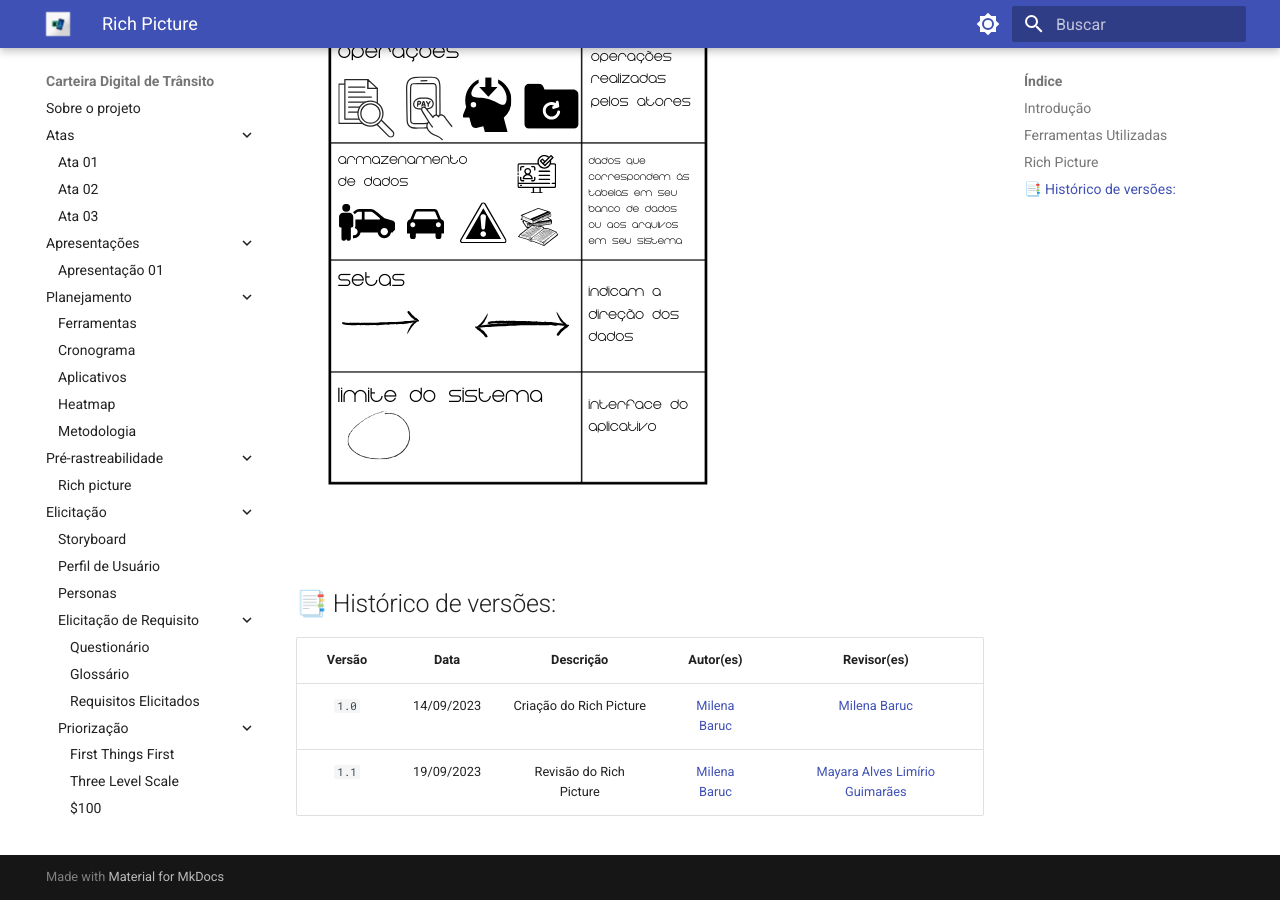
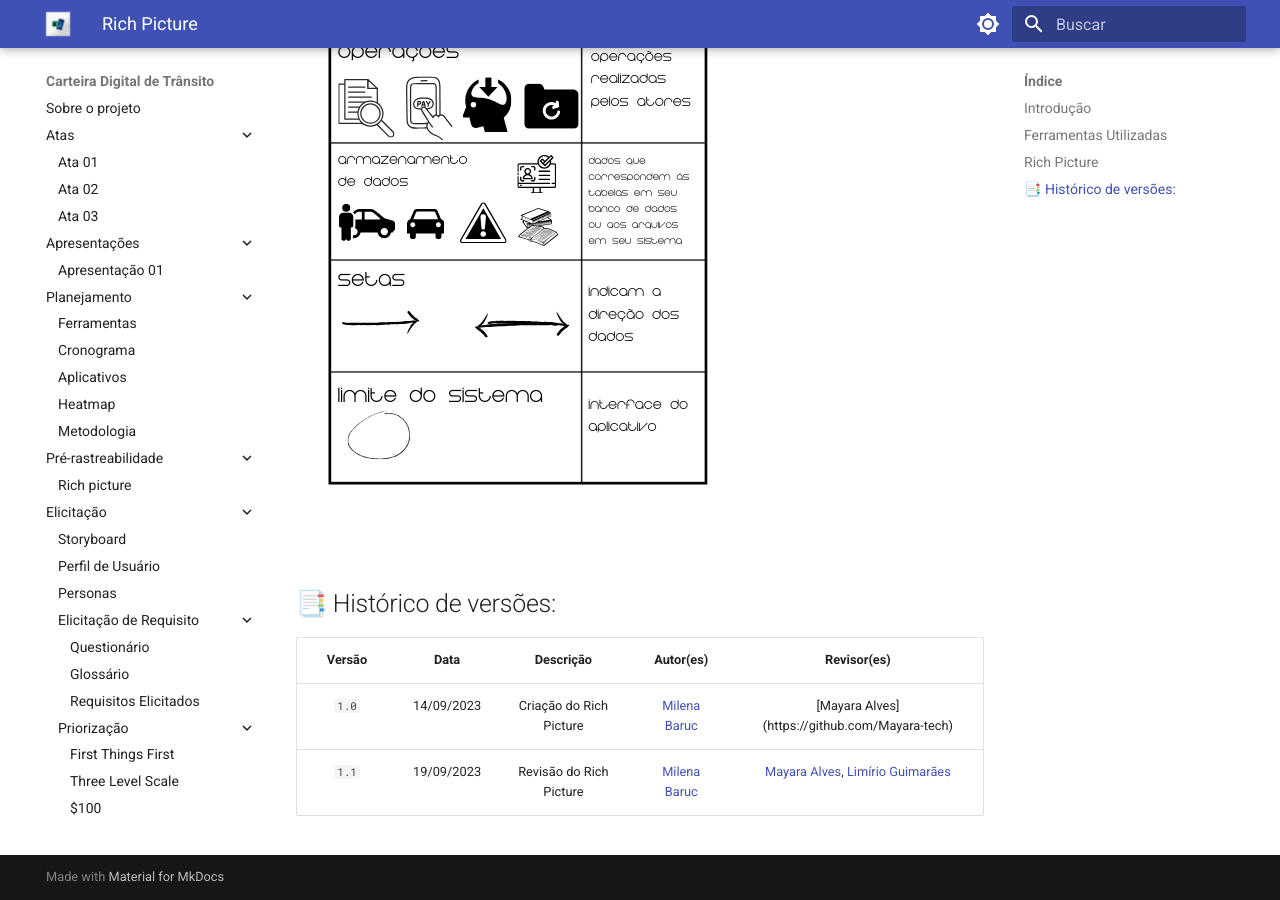
Before and after one commit to Requisitos-de-Software/2023.2-Carteira_Digital_de_Transito, an MkDocs documentation site: the page built from docs/pré-rastreabilidade/rich picture.md, in a window 1280 px wide and 900 px high, scrolled down 1583 px. Built offline with MkDocs 1.6.1 and Material for MkDocs 9.7.7, drawn with Linux system fonts in a browser that asks for light colours.

Commit message:
Update rich picture.md

```diff
--- a/docs/pré-rastreabilidade/rich picture.md
+++ b/docs/pré-rastreabilidade/rich picture.md
@@ -27,5 +27,5 @@ Um "Rich Picture" é uma representação visual que combina elementos gráficos
 
  Versão  |    Data    |                        Descrição                        |                                             Autor(es)                                             |                  Revisor(es)
  :-----: | :--------: | :-----------------------------------------------------: | :-----------------------------------------------------------------------------------------------: | :--------------------------------------------:
-  `1.0`  | 14/09/2023 |            Criação do Rich Picture            | [Milena Baruc](https://github.com/MilenaBaruc) | [Milena Baruc](https://github.com/MilenaBaruc)
-  `1.1`  | 19/09/2023 |            Revisão do Rich Picture            | [Milena Baruc](https://github.com/MilenaBaruc) | [Mayara Alves](https://github.com/Mayara-tech) [Limírio Guimarães](https://github.com/LimirioGuimaraes)
+  `1.0`  | 14/09/2023 |            Criação do Rich Picture            | [Milena Baruc](https://github.com/MilenaBaruc) | [Mayara Alves] (https://github.com/Mayara-tech)
+  `1.1`  | 19/09/2023 |            Revisão do Rich Picture            | [Milena Baruc](https://github.com/MilenaBaruc) | [Mayara Alves](https://github.com/Mayara-tech), [Limírio Guimarães](https://github.com/LimirioGuimaraes)
```
